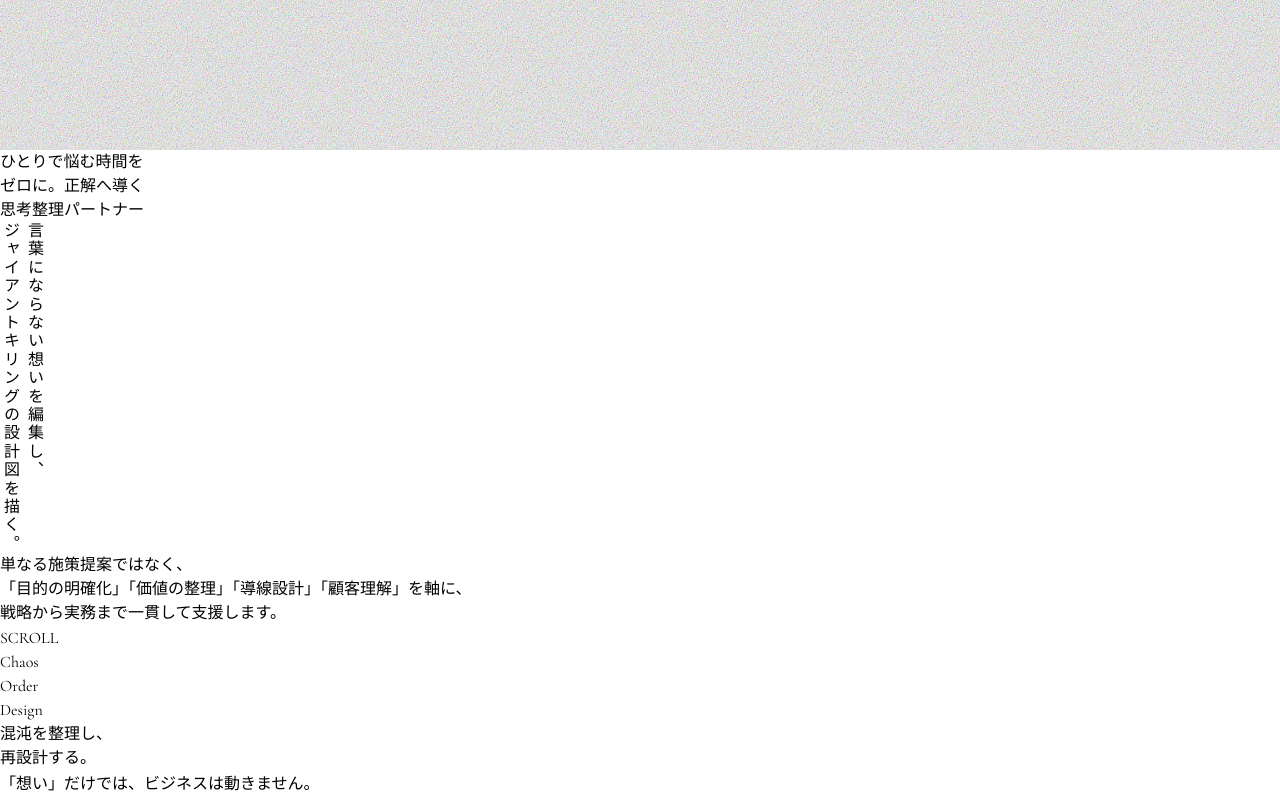
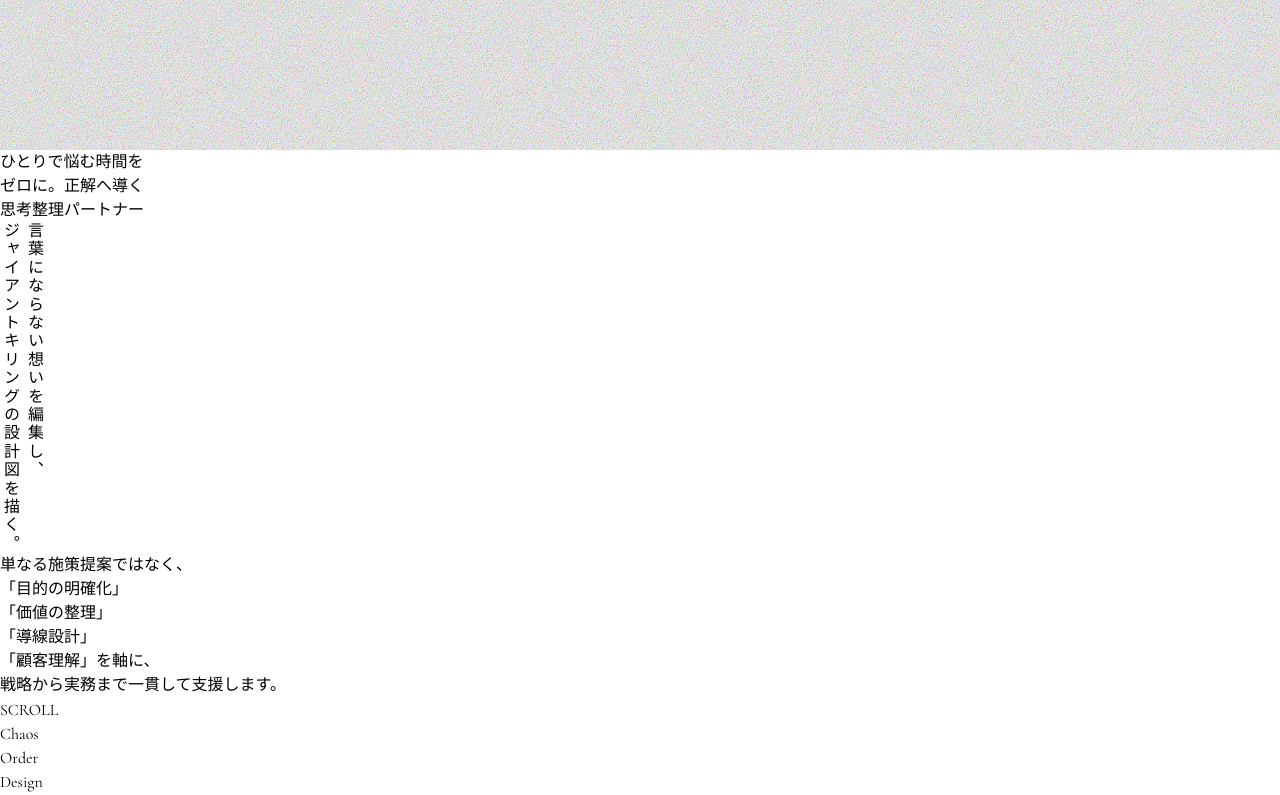
Before and after one commit to hidekoba-git/my-portfolio-thinkingos, a React (Vite) app: page / in a window 1280 px wide. Shown: the top 795 px of the page. Built offline with nearby package versions, Linux system fonts and the light colour scheme; a web font is replaced by a local one.

Commit message:
Update App.jsx

```diff
--- a/src/App.jsx
+++ b/src/App.jsx
@@ -97,7 +97,7 @@ export default function App() {
 
             <div className="text-center md:text-right font-en-serif">
               <p className="text-xl md:text-2xl italic text-gray-500 font-light">
-                単なる施策提案ではなく、<br />「目的の明確化」「価値の整理」「導線設計」「顧客理解」を軸に、<br />戦略から実務まで一貫して支援します。
+                単なる施策提案ではなく、<br />「目的の明確化」<br />「価値の整理」<br />「導線設計」<br />「顧客理解」を軸に、<br />戦略から実務まで一貫して支援します。
               </p>
               <p className="text-sm tracking-widest uppercase mt-2 text-gray-600">
 
```
